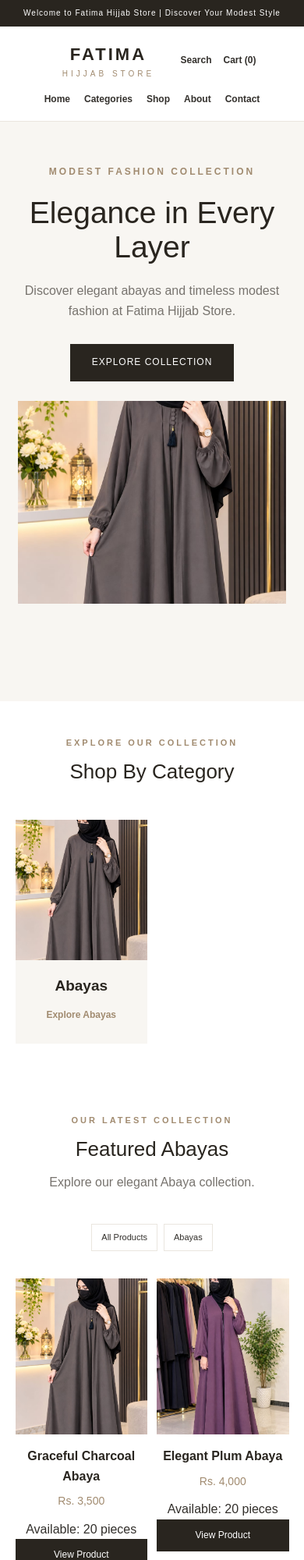
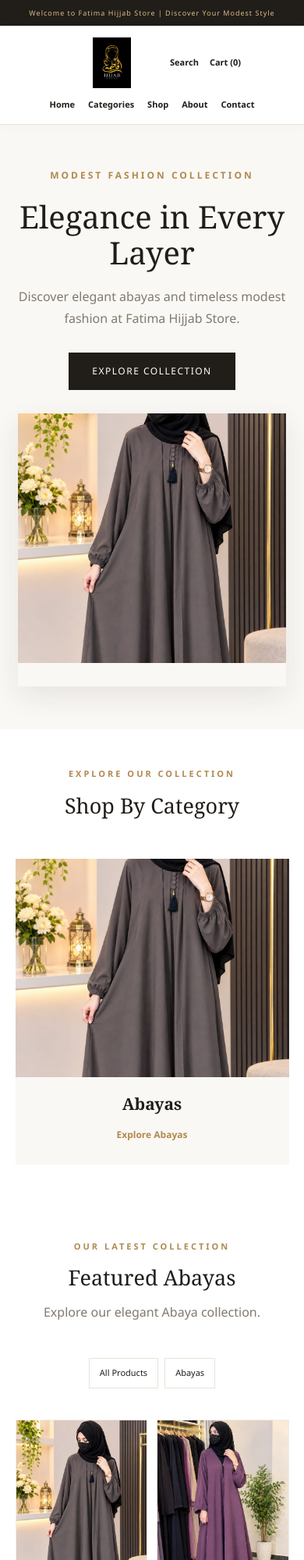
Before and after one commit to fatimahijjabstore/fatimahijjabstore, a plain HTML site: page index.html in a window 390 px wide. Shown: the top 2000 px of the page at 78% size. Drawn offline with Linux system fonts and the light colour scheme.

Commit message:
Update style.css

```diff
--- a/style.css
+++ b/style.css
@@ -1,21 +1,19 @@
 
-/* =========================================
+/* =====================================
    FATIMA HIJJAB STORE
-   Premium Ecommerce Website
-   Main Stylesheet
-========================================= */
+   PREMIUM BOUTIQUE DESIGN
+===================================== */
 
 :root {
-    --primary: #29251f;
-    --secondary: #a18b70;
-    --accent: #d8c6ae;
-    --background: #ffffff;
-    --soft-bg: #f8f6f2;
-    --text: #33302c;
-    --muted: #77736e;
-    --border: #eae6df;
+    --black: #211d19;
+    --gold: #b08a50;
+    --light-gold: #d9bd8b;
+    --cream: #faf8f4;
     --white: #ffffff;
-    --shadow: 0 8px 30px rgba(0,0,0,0.06);
+    --text: #39342e;
+    --muted: #81796f;
+    --border: #e9e2d8;
+    --shadow: 0 12px 35px rgba(35, 28, 20, 0.09);
 }
 
 * {
@@ -29,15 +27,15 @@ html {
 }
 
 body {
-    font-family: Arial, Helvetica, sans-serif;
-    background: var(--background);
+    font-family: "Segoe UI", Arial, sans-serif;
+    background: var(--white);
     color: var(--text);
-    line-height: 1.6;
+    line-height: 1.7;
 }
 
 a {
+    color: inherit;
     text-decoration: none;
-    color: inherit;
 }
 
 button,
@@ -50,64 +48,65 @@ button {
     cursor: pointer;
 }
 
-/* ANNOUNCEMENT BAR */
+/* ANNOUNCEMENT */
 
 #announcement-bar {
-    background: var(--primary);
-    color: var(--white);
+    background: var(--black);
+    color: var(--light-gold);
     text-align: center;
     padding: 9px 15px;
-    font-size: 12px;
-    letter-spacing: 1px;
+    font-size: 11px;
+    letter-spacing: 2px;
 }
 
 /* HEADER */
 
 #header {
-    min-height: 90px;
-    padding: 15px 6%;
+    min-height: 100px;
+    padding: 12px 6%;
     display: flex;
     align-items: center;
     justify-content: space-between;
     gap: 25px;
-    background: var(--white);
+    background: white;
     border-bottom: 1px solid var(--border);
+    position: relative;
+    z-index: 10;
+    box-shadow: 0 3px 15px rgba(0,0,0,0.025);
 }
 
 .header-logo {
-    text-align: center;
+    width: 155px;
     min-width: 155px;
 }
 
 .header-logo a {
-    display: flex;
-    flex-direction: column;
-    align-items: center;
+    display: block;
+    width: 155px;
+    height: 76px;
+    background-image: url("images/Logo.jpg");
+    background-repeat: no-repeat;
+    background-position: center;
+    background-size: contain;
+    font-size: 0;
 }
 
-.header-logo span {
-    font-size: 25px;
-    font-weight: 700;
-    letter-spacing: 3px;
-    color: var(--primary);
-}
-
+.header-logo span,
 .header-logo small {
-    font-size: 10px;
-    letter-spacing: 4px;
-    color: var(--secondary);
+    display: none;
 }
 
 #main-navigation {
     display: flex;
+    justify-content: center;
     align-items: center;
-    justify-content: center;
     flex-wrap: wrap;
-    gap: 27px;
+    gap: 28px;
 }
 
 #main-navigation a,
 .header-actions a {
+    color: var(--black);
     font-size: 13px;
     font-weight: 600;
     transition: color 0.3s ease;
@@ -115,7 +114,7 @@ button {
 
 #main-navigation a:hover,
 .header-actions a:hover {
-    color: var(--secondary);
+    color: var(--gold);
 }
 
 .header-actions {
@@ -127,24 +126,26 @@ button {
 /* GENERAL SECTIONS */
 
 main section {
-    padding: 75px 7%;
+    padding: 85px 7%;
 }
 
 .section-heading {
     text-align: center;
-    margin-bottom: 40px;
+    margin-bottom: 45px;
 }
 
 .section-heading > p:first-child {
-    color: var(--secondary);
+    color: var(--gold);
     font-size: 11px;
     font-weight: 700;
     letter-spacing: 3px;
+    text-transform: uppercase;
 }
 
 .section-heading h2 {
-    color: var(--primary);
-    font-size: 32px;
+    color: var(--black);
+    font-family: Georgia, serif;
+    font-size: clamp(27px, 3vw, 38px);
     font-weight: 500;
     margin: 8px 0;
 }
@@ -156,100 +157,122 @@ main section {
 /* HERO SECTION */
 
 #home {
-    min-height: 500px;
-    background: var(--soft-bg);
+    min-height: 540px;
+    background: var(--cream);
     display: grid;
     grid-template-columns: 1fr 1fr;
     align-items: center;
-    gap: 45px;
+    gap: 55px;
+    padding: 65px 8%;
+    overflow: hidden;
 }
 
 .hero-content {
     max-width: 540px;
+    animation: fadeUp 0.8s ease both;
 }
 
 .hero-content > p:first-child {
-    color: var(--secondary);
+    color: var(--gold);
     font-size: 12px;
+    font-weight: 700;
     letter-spacing: 3px;
-    font-weight: 700;
 }
 
 .hero-content h1 {
-    font-size: clamp(38px, 5vw, 65px);
+    color: var(--black);
+    font-family: Georgia, serif;
+    font-size: clamp(40px, 5vw, 66px);
     line-height: 1.15;
     font-weight: 500;
-    color: var(--primary);
     margin: 20px 0;
 }
 
 .hero-content h1 + p {
     color: var(--muted);
     font-size: 16px;
+    max-width: 440px;
     margin-bottom: 30px;
 }
 
 .hero-content a {
     display: inline-block;
-    padding: 14px 28px;
-    background: var(--primary);
-    color: var(--white);
+    background: var(--black);
+    color: white;
+    padding: 14px 30px;
     font-size: 12px;
-    letter-spacing: 1px;
-    transition: 0.3s;
+    letter-spacing: 1.5px;
+    transition: 0.3s ease;
 }
 
 .hero-content a:hover {
-    background: var(--secondary);
+    background: var(--gold);
+    transform: translateY(-3px);
 }
 
 .hero-image {
     width: 100%;
-    min-height: 330px;
+    min-height: 350px;
+    overflow: hidden;
+    box-shadow: var(--shadow);
 }
 
 .hero-image img {
     width: 100%;
-    height: 390px;
+    height: 430px;
+    display: block;
     object-fit: cover;
-    display: block;
+    transition: transform 0.6s ease;
+}
+
+.hero-image:hover img {
+    transform: scale(1.04);
 }
 
 /* CATEGORIES */
 
 .category-grid {
     display: grid;
-    grid-template-columns: repeat(4, 1fr);
-    gap: 22px;
+    grid-template-columns: repeat(3, minmax(0, 1fr));
+    gap: 25px;
+    max-width: 1200px;
+    margin: auto;
 }
 
 .category-card {
     text-align: center;
-    background: var(--soft-bg);
+    background: var(--cream);
     padding-bottom: 25px;
-    transition: transform 0.3s;
+    overflow: hidden;
+    transition: 0.35s ease;
 }
 
 .category-card:hover {
-    transform: translateY(-5px);
+    transform: translateY(-7px);
+    box-shadow: var(--shadow);
 }
 
 .category-card img {
     display: block;
     width: 100%;
-    height: 260px;
+    height: 280px;
     object-fit: cover;
-    background: #eee9e1;
+    transition: transform 0.5s ease;
+}
+
+.category-card:hover img {
+    transform: scale(1.04);
 }
 
 .category-card h3 {
-    color: var(--primary);
-    font-size: 19px;
-    margin: 18px 0 8px;
+    color: var(--black);
+    font-family: Georgia, serif;
+    font-size: 21px;
+    margin: 17px 0 7px;
 }
 
 .category-card a {
-    color: var(--secondary);
+    color: var(--gold);
     font-size: 12px;
     font-weight: 700;
 }
@@ -261,45 +284,51 @@ main section {
     justify-content: center;
     flex-wrap: wrap;
     gap: 12px;
-    margin-bottom: 35px;
+    margin-bottom: 40px;
 }
 
 .product-filters button {
-    background: transparent;
+    background: white;
     border: 1px solid var(--border);
-    color: var(--text);
-    padding: 10px 20px;
+    color: var(--black);
+    padding: 11px 24px;
     font-size: 12px;
-    transition: 0.3s;
+    transition: 0.3s ease;
 }
 
 .product-filters button:hover,
 .product-filters button.active {
-    background: var(--primary);
-    color: var(--white);
-    border-color: var(--primary);
+    background: var(--black);
+    color: white;
+    border-color: var(--gold);
 }
 
 /* PRODUCT GRID */
 
 #product-grid {
     display: grid;
-    grid-template-columns: repeat(4, 1fr);
-    gap: 30px 20px;
+    grid-template-columns: repeat(3, minmax(0, 1fr));
+    gap: 30px;
+    max-width: 1200px;
+    margin: 0 auto;
 }
 
 .product-card {
     text-align: center;
-    background: var(--white);
-    transition: transform 0.3s;
+    background: white;
+    padding-bottom: 18px;
+    border: 1px solid #f0ece6;
+    overflow: hidden;
+    transition: transform 0.35s ease, box-shadow 0.35s ease;
 }
 
 .product-card:hover {
-    transform: translateY(-5px);
+    transform: translateY(-7px);
+    box-shadow: var(--shadow);
 }
 
 .product-image {
-    background: var(--soft-bg);
+    background: var(--cream);
     overflow: hidden;
     margin-bottom: 15px;
 }
@@ -307,44 +336,57 @@ main section {
 .product-image img {
     display: block;
     width: 100%;
-    height: 290px;
+    height: 390px;
     object-fit: cover;
-    transition: transform 0.4s;
+    transition: transform 0.55s ease;
 }
 
 .product-card:hover .product-image img {
-    transform: scale(1.04);
+    transform: scale(1.06);
 }
 
 .product-card h3 {
-    font-size: 16px;
-    color: var(--primary);
+    color: var(--black);
+    font-family: Georgia, serif;
+    font-size: 17px;
+    margin: 10px 12px;
+}
+
+.product-price {
+    color: var(--gold);
+    font-size: 15px;
+    font-weight: 700;
     margin: 8px 0;
 }
 
-.product-price {
-    color: var(--secondary);
-    font-size: 14px;
+.product-stock {
+    color: var(--muted);
+    font-size: 12px;
     margin-bottom: 12px;
 }
 
 .product-card button {
-    background: var(--primary);
-    color: var(--white);
-    border: none;
-    padding: 11px 20px;
+    display: block;
+    width: calc(100% - 30px);
+    margin: 12px auto 0;
+    padding: 12px 15px;
+    background: var(--black);
+    color: white;
+    border: 1px solid var(--black);
     font-size: 12px;
-    width: 100%;
+    letter-spacing: 1px;
+    transition: 0.3s ease;
 }
 
 .product-card button:hover {
-    background: var(--secondary);
+    background: var(--gold);
+    border-color: var(--gold);
 }
 
 /* PRODUCT DETAILS */
 
 #product-details {
-    background: var(--soft-bg);
+    background: var(--cream);
 }
 
 .product-detail-layout {
@@ -352,20 +394,26 @@ main section {
     grid-template-columns: 1fr 1fr;
     gap: 55px;
     align-items: center;
-    max-width: 1000px;
+    max-width: 1050px;
     margin: auto;
 }
 
+.product-detail-image {
+    overflow: hidden;
+}
+
 .product-detail-image img {
+    display: block;
     width: 100%;
-    min-height: 350px;
+    height: 480px;
     object-fit: cover;
     background: #eee9e1;
 }
 
 .product-detail-info h2 {
+    font-family: Georgia, serif;
     font-size: 30px;
-    color: var(--primary);
+    color: var(--black);
     margin-bottom: 15px;
 }
 
@@ -374,30 +422,38 @@ main section {
     margin-bottom: 15px;
 }
 
+.product-detail-info label {
+    display: block;
+    font-size: 13px;
+    font-weight: 600;
+}
+
 .product-detail-info input {
     display: block;
-    width: 90px;
-    padding: 10px;
+    width: 100px;
+    padding: 11px;
     border: 1px solid var(--border);
+    background: white;
     margin: 10px 0 20px;
 }
 
 .product-detail-info button {
-    padding: 13px 22px;
-    background: var(--primary);
-    color: var(--white);
+    padding: 13px 23px;
+    background: var(--black);
+    color: white;
     border: none;
     margin: 5px 5px 5px 0;
+    transition: 0.3s;
 }
 
 .product-detail-info button:hover {
-    background: var(--secondary);
+    background: var(--gold);
 }
 
-/* SHOPPING CART */
+/* CART */
 
 #cart {
-    max-width: 1000px;
+    max-width: 1100px;
     margin: auto;
 }
 
@@ -407,9 +463,22 @@ main section {
     margin-bottom: 25px;
 }
 
+.cart-item {
+    padding: 15px;
+    border-bottom: 1px solid var(--border);
+}
+
+.cart-item button {
+    padding: 7px 14px;
+    background: var(--black);
+    color: white;
+    border: none;
+    margin-top: 8px;
+}
+
 .cart-summary {
-    background: var(--soft-bg);
-    padding: 25px;
+    background: var(--cream);
+    padding: 28px;
     text-align: right;
 }
 
@@ -420,21 +489,26 @@ main section {
 
 .cart-summary h3 {
     margin: 15px 0;
-    color: var(--primary);
+    color: var(--black);
 }
 
 .cart-summary a {
     display: inline-block;
     padding: 13px 25px;
-    background: var(--primary);
-    color: var(--white);
+    background: var(--black);
+    color: white;
     font-size: 13px;
+    transition: 0.3s;
+}
+
+.cart-summary a:hover {
+    background: var(--gold);
 }
 
 /* CHECKOUT */
 
 #checkout {
-    background: var(--soft-bg);
+    background: var(--cream);
 }
 
 #checkout-form {
@@ -444,14 +518,14 @@ main section {
 
 #checkout-form fieldset {
     border: 1px solid var(--border);
-    background: var(--white);
+    background: white;
     padding: 25px;
     margin-bottom: 22px;
 }
 
 #checkout-form legend {
     padding: 0 10px;
-    color: var(--secondary);
+    color: var(--gold);
     font-weight: 700;
 }
 
@@ -459,7 +533,7 @@ main section {
     display: block;
     margin: 15px 0 7px;
     font-size: 13px;
-    color: var(--primary);
+    color: var(--black);
 }
 
 #checkout-form input:not([type="radio"]),
@@ -467,13 +541,13 @@ main section {
     width: 100%;
     padding: 13px;
     border: 1px solid var(--border);
-    background: var(--white);
+    background: white;
     outline: none;
 }
 
 #checkout-form input:focus,
 #checkout-form textarea:focus {
-    border-color: var(--secondary);
+    border-color: var(--gold);
 }
 
 #checkout-form input[type="radio"] {
@@ -494,22 +568,23 @@ main section {
     display: block;
     width: 100%;
     padding: 15px;
-    background: var(--primary);
-    color: var(--white);
+    background: var(--black);
+    color: white;
     border: none;
     font-weight: 700;
     letter-spacing: 1px;
+    transition: 0.3s;
 }
 
 #checkout-form > button:hover {
-    background: var(--secondary);
+    background: var(--gold);
 }
 
 /* ABOUT */
 
 #about {
     text-align: center;
-    max-width: 1000px;
+    max-width: 1100px;
     margin: auto;
 }
 
@@ -522,7 +597,7 @@ main section {
 /* CONTACT */
 
 #contact {
-    background: var(--soft-bg);
+    background: var(--cream);
     text-align: center;
 }
 
@@ -535,27 +610,34 @@ main section {
     display: inline-block;
     padding: 13px 25px;
     margin: 10px;
-    background: var(--primary);
-    color: var(--white);
+    background: var(--black);
+    color: white;
     font-size: 13px;
+    transition: 0.3s;
+}
+
+#contact > a:hover {
+    background: var(--gold);
 }
 
 /* FOOTER */
 
 #footer {
-    background: var(--primary);
-    color: var(--white);
+    background: var(--black);
+    color: white;
     text-align: center;
     padding: 55px 7% 25px;
 }
 
 .footer-brand h2 {
-    font-size: 24px;
+    font-family: Georgia, serif;
+    font-size: 25px;
     letter-spacing: 3px;
+    color: var(--light-gold);
 }
 
 .footer-brand p {
-    color: var(--accent);
+    color: #d8c6ae;
     margin: 8px 0 25px;
 }
 
@@ -571,12 +653,12 @@ main section {
 .footer-links a,
 .footer-social a {
     font-size: 13px;
-    color: var(--accent);
+    color: var(--light-gold);
 }
 
 .footer-links a:hover,
 .footer-social a:hover {
-    color: var(--white);
+    color: white;
 }
 
 .copyright {
@@ -587,7 +669,20 @@ main section {
     font-size: 12px;
 }
 
-/* RESPONSIVE TABLETS */
+/* ANIMATION */
+
+@keyframes fadeUp {
+    from {
+        opacity: 0;
+        transform: translateY(20px);
+    }
+    to {
+        opacity: 1;
+        transform: translateY(0);
+    }
+}
+
+/* TABLET */
 
 @media (max-width: 900px) {
 
@@ -602,54 +697,61 @@ main section {
         gap: 18px;
     }
 
-    .category-grid,
-    #product-grid {
-        grid-template-columns: repeat(2, 1fr);
-    }
-
     #home {
         gap: 25px;
     }
 
+    .product-image img {
+        height: 300px;
+    }
+
     main section {
-        padding: 55px 5%;
+        padding: 60px 5%;
     }
 }
 
-/* RESPONSIVE MOBILE */
+/* MOBILE */
 
 @media (max-width: 600px) {
 
     #announcement-bar {
-        font-size: 10px;
+        font-size: 9px;
+        letter-spacing: 1px;
     }
 
     #header {
-        padding: 18px 4%;
-        gap: 15px;
+        padding: 15px 4%;
+        gap: 12px;
     }
 
-    .header-logo span {
-        font-size: 22px;
+    .header-logo {
+        width: 125px;
+        min-width: 125px;
+    }
+
+    .header-logo a {
+        width: 125px;
+        height: 65px;
     }
 
     #main-navigation {
-        gap: 12px 18px;
+        gap: 10px 17px;
     }
 
     #main-navigation a,
     .header-actions a {
-        font-size: 12px;
+        font-size: 11px;
     }
 
     .header-actions {
-        gap: 15px;
+        gap: 14px;
     }
 
     #home {
         grid-template-columns: 1fr;
+        text-align: center;
         padding: 55px 6%;
-        text-align: center;
+        gap: 30px;
     }
 
     .hero-content {
@@ -657,29 +759,44 @@ main section {
     }
 
     .hero-content h1 {
-        font-size: 39px;
+        font-size: 40px;
+    }
+
+    .hero-content h1 + p {
+        margin-left: auto;
+        margin-right: auto;
     }
 
     .hero-image img {
-        height: 260px;
+        height: 320px;
     }
 
-    .category-grid,
+    .category-grid {
+        grid-template-columns: 1fr;
+        max-width: 380px;
+    }
+
     #product-grid {
         grid-template-columns: repeat(2, minmax(0, 1fr));
-        gap: 20px 12px;
-    }
-
-    .category-card img {
-        height: 180px;
+        gap: 18px 12px;
     }
 
     .product-image img {
-        height: 200px;
+        height: 230px;
+    }
+
+    .product-card h3 {
+        font-size: 14px;
+    }
+
+    .product-card button {
+        width: calc(100% - 16px);
+        padding: 10px 5px;
+        font-size: 10px;
     }
 
     .section-heading h2 {
-        font-size: 26px;
+        font-size: 27px;
     }
 
     .product-filters {
@@ -687,13 +804,17 @@ main section {
     }
 
     .product-filters button {
-        padding: 8px 12px;
+        padding: 9px 13px;
         font-size: 11px;
     }
 
     .product-detail-layout {
         grid-template-columns: 1fr;
         gap: 25px;
+    }
+
+    .product-detail-image img {
+        height: 350px;
     }
 
     .product-detail-info h2 {
@@ -714,8 +835,6 @@ main section {
     }
 
     main section {
-        padding: 45px 5%;
+        padding: 48px 5%;
     }
 }
-
-/* END OF STYLESHEET */
```
